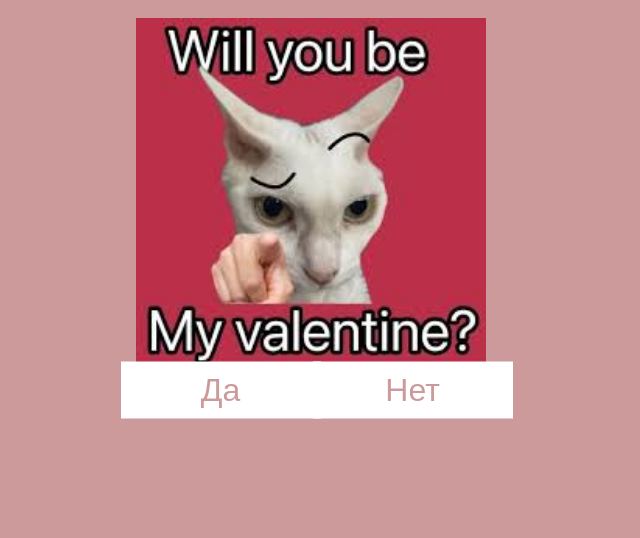
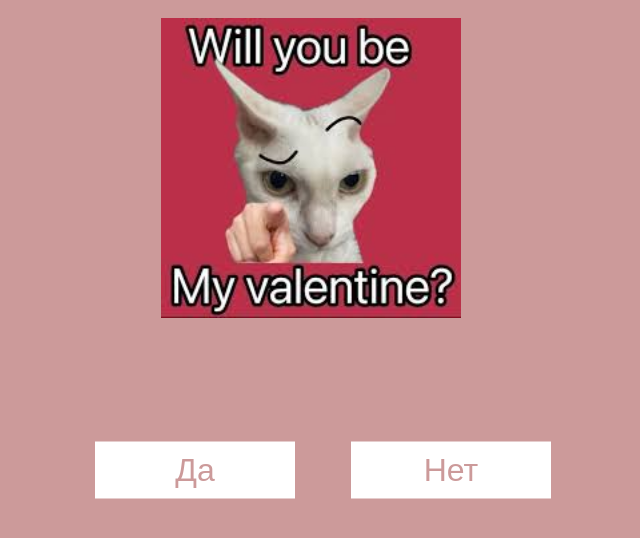
Before and after one commit to olimeme/valentines-day, a plain HTML site: page index.html in a window 1280 px wide. Shown: the part 90-628 px from the top of the page, without its empty margins (329-969 px from the left). Drawn offline with Linux system fonts and the light colour scheme.

Commit message:
fix: sizing

```diff
--- a/styles.css
+++ b/styles.css
@@ -19,8 +19,8 @@ h6 {
 img {
   display: block;
   margin: 0 auto;
-  width: 350px;
-  height: 350px;
+  width: 300px;
+  height: 300px;
 }
 
 button {
@@ -36,15 +36,15 @@ button {
 
 #yesButton {
   position: absolute;
-  top: 60%;
-  left: 42%;
+  top: 70%;
+  left: 40%;
   transform: translate(-50%, -50%);
 }
 
 #noButton {
   position: absolute;
-  top: 60%;
-  left: 57%;
+  top: 70%;
+  left: 60%;
   transform: translate(-50%, -50%);
 }
 
```
